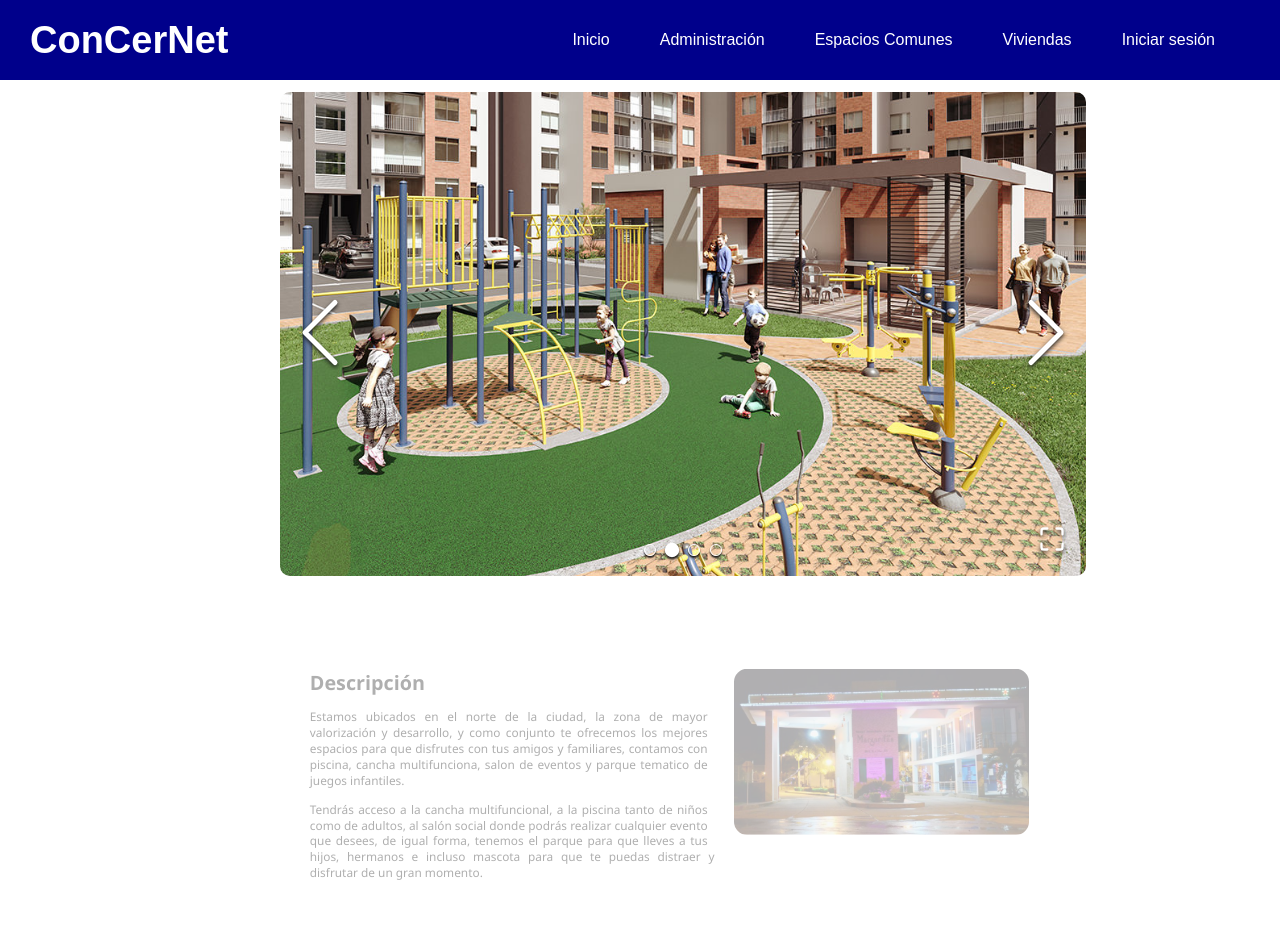
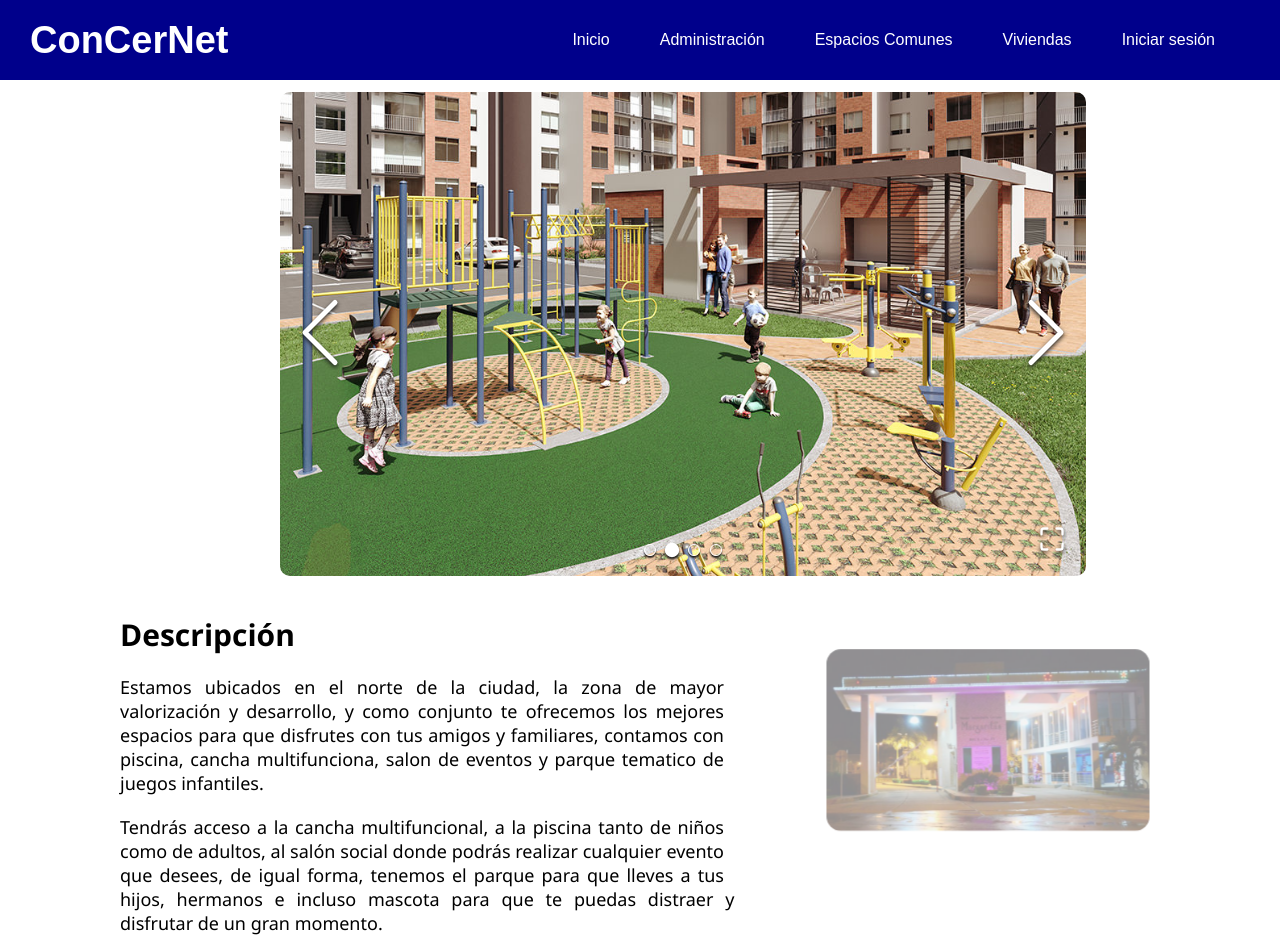
Before and after one commit to ConCerNet/ConCerNet, a React (Create React App) app in the folder concernet/: page / in a window 1280 px wide. Shown: the top 952 px of the page. Built offline with nearby package versions, Linux system fonts and the light colour scheme.

Commit message:
actualizacion css

```diff
--- a/concernet/src/Pages/Management.jsx
+++ b/concernet/src/Pages/Management.jsx
@@ -24,7 +24,7 @@ const Management = () => {
                         <h2>N_Factura</h2>
                         <p>0000001</p>
                     </div>
-                    <div className="descripcion">
+                    <div className="descripcionFactura">
                         <h2>Descripcion</h2>
                         <p>Pago de mantenimientos de espacios comunes</p>
                     </div>
--- a/concernet/src/Styles/Dashboard.css
+++ b/concernet/src/Styles/Dashboard.css
@@ -1,7 +1,7 @@
 .casas .Cocina img, .Balcon img, .Baños img, .Habitaciones img, .comedor .salaComedor{
     animation: reveal linear both;
     animation-timeline: view();
-    animation-range: entry 20% cover 50%;
+    animation-range: entry 0% cover 20%;
 }
 
 .container{
@@ -33,10 +33,13 @@
 .descripcion {
     width: 90vw;
     margin: 10px 100px;
+
+}
+
+.descripcion img{
     animation: reveal linear both;
     animation-timeline: view();
-    animation-range: entry 20% cover 40%;
-
+    animation-range: entry 0% cover 40%;
 }
 
 .margaritas {
--- a/concernet/src/Styles/Login.css
+++ b/concernet/src/Styles/Login.css
@@ -37,7 +37,7 @@ form{
 @keyframes animacion {
     from {
         opacity: 0;
-        transform: translateY(100%);
+        transform: translateY(30%);
     }
     to {
         transform: translateY(0);
--- a/concernet/src/Styles/Management.css
+++ b/concernet/src/Styles/Management.css
@@ -22,10 +22,6 @@ h1 {
     width: 100%;
     margin-bottom: 20px;
     text-align: left; /* Para alinear el texto a la izquierda */
-}
-
-.factura .descripcion{
-    transform: translateX(-100px);
 }
 
 .factura h1 {
```
